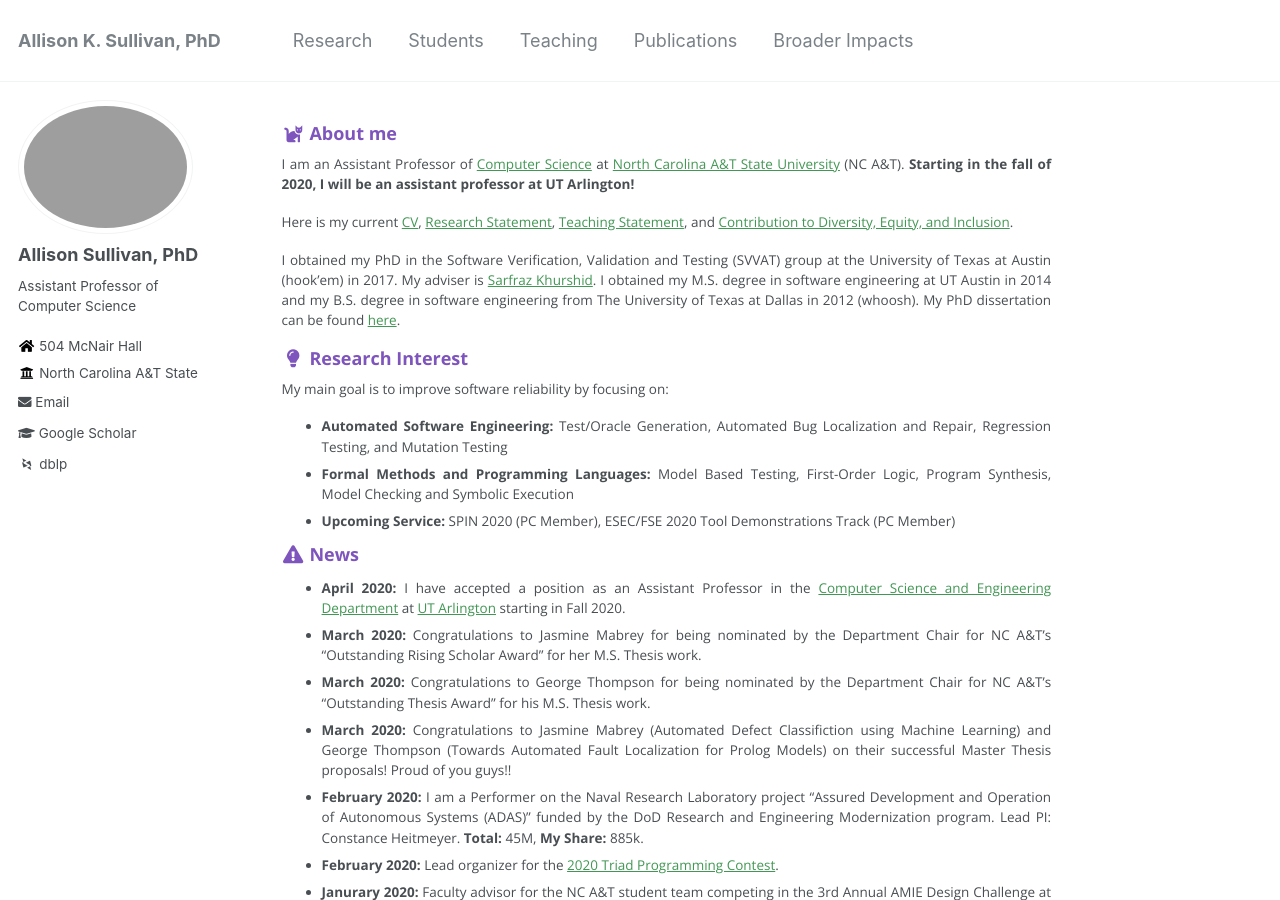
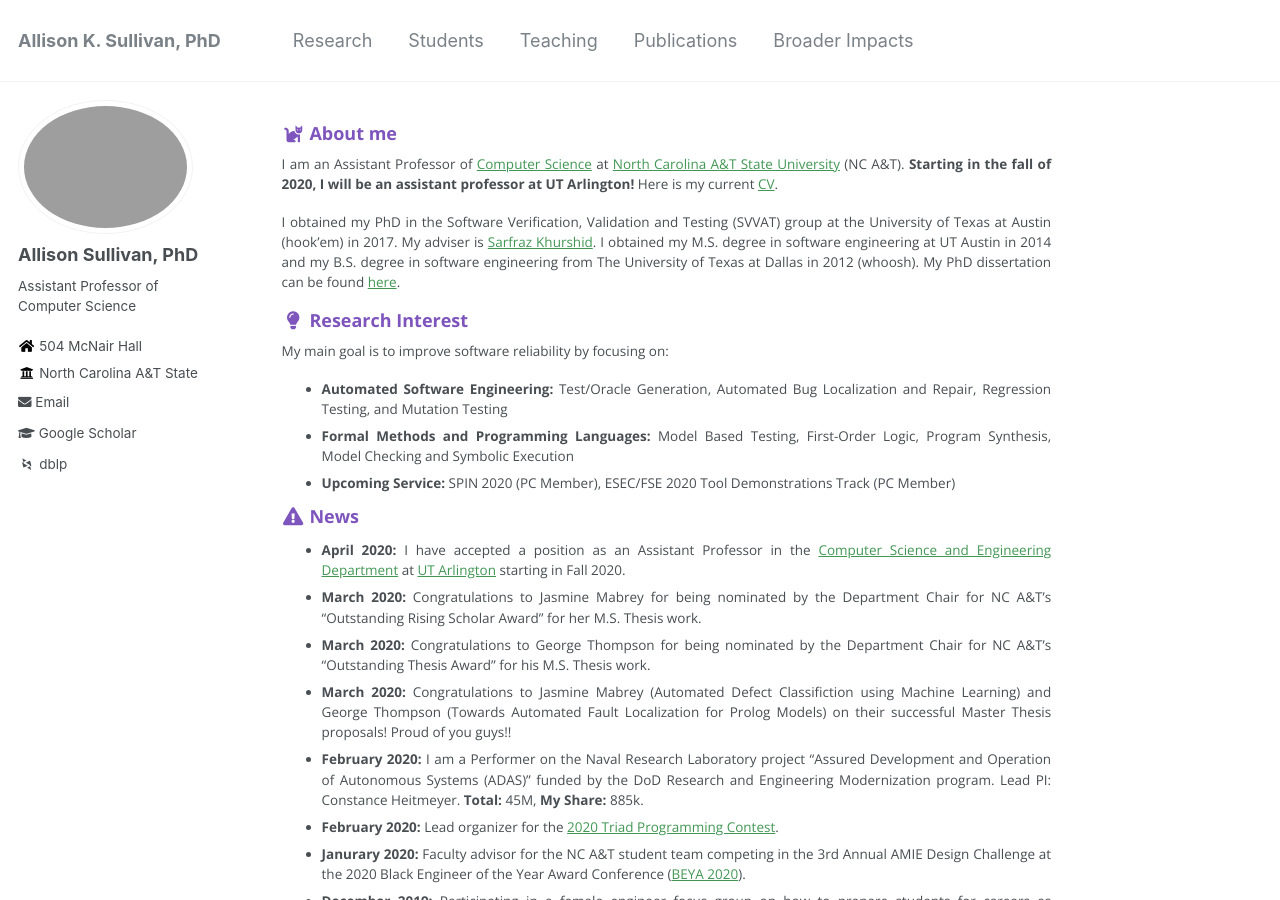
Before and after one commit to Allisonius/allisonius.github.io, a Jekyll site: the page built from _pages/about.md, in a window 1280 px wide and 900 px high. Built offline with Jekyll 4.4.1, drawn with Linux system fonts in a browser that asks for light colours; some web fonts are replaced.

Commit message:
Update about.md

```diff
--- a/_pages/about.md
+++ b/_pages/about.md
@@ -9,9 +9,7 @@ redirect_from:
 ---
 
 ### <i class="fa fa-fw fa-cat" aria-hidden="true"></i> About me
-I am an Assistant Professor of [Computer Science](https://www.ncat.edu/coe/departments/cs/index.php) at [North Carolina A&T State University](https://www.ncat.edu/) (NC A&T). **Starting in the fall of 2020, I will be an assistant professor at UT Arlington!**
-
-Here is my current [CV](/files/ASullivan_CV.pdf), [Research Statement](../files/research_statement.pdf), [Teaching Statement](../files/teaching_statement.pdf), and [Contribution to Diversity, Equity, and Inclusion](../files/Commitment_to_Diversity_Statement.pdf).
+I am an Assistant Professor of [Computer Science](https://www.ncat.edu/coe/departments/cs/index.php) at [North Carolina A&T State University](https://www.ncat.edu/) (NC A&T). **Starting in the fall of 2020, I will be an assistant professor at UT Arlington!** Here is my current [CV](/files/ASullivan_CV.pdf).
 
 I obtained my PhD in the Software Verification, Validation and Testing (SVVAT) group at the University of Texas at Austin (hook'em) in 2017. My adviser is [Sarfraz Khurshid](https://users.ece.utexas.edu/~khurshid/). I obtained my M.S. degree in software engineering at UT Austin in 2014 and my B.S. degree in software engineering from The University of Texas at Dallas in 2012 (whoosh). My PhD dissertation can be found [here](files/dissertation.pdf).
 
```
